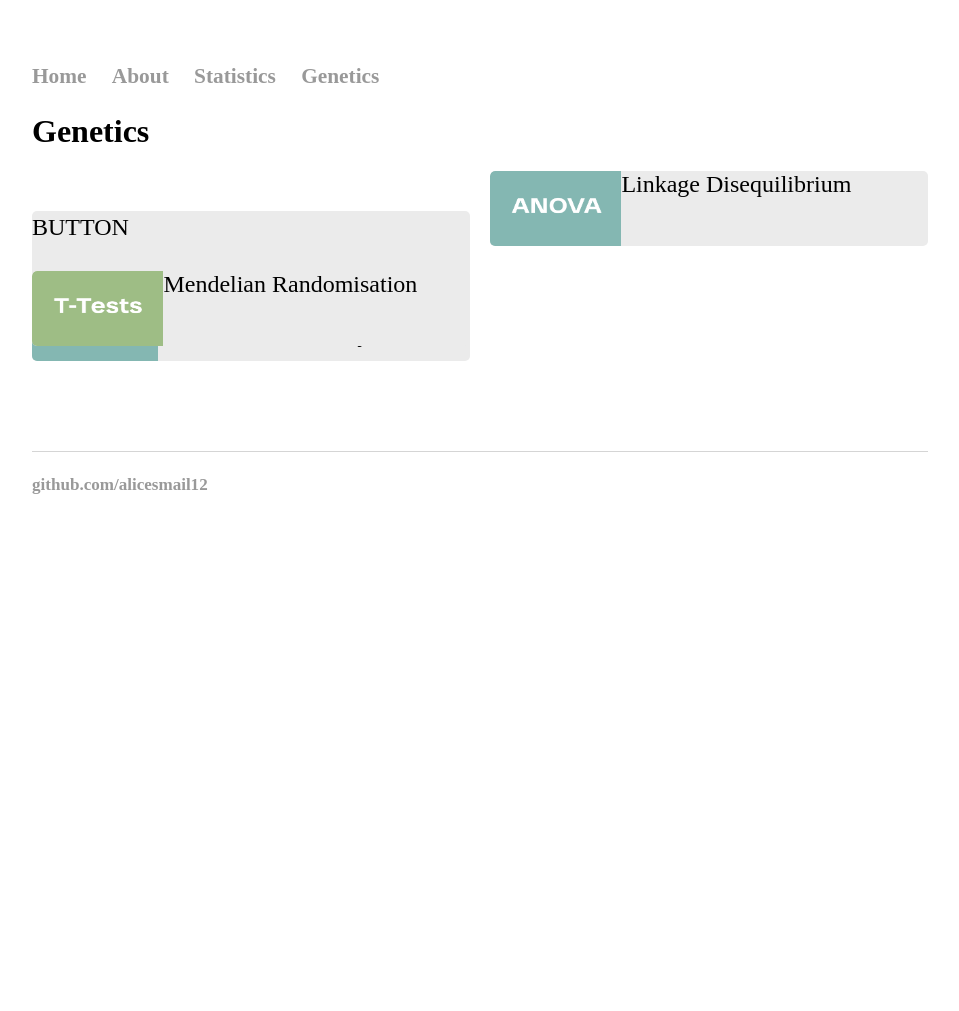
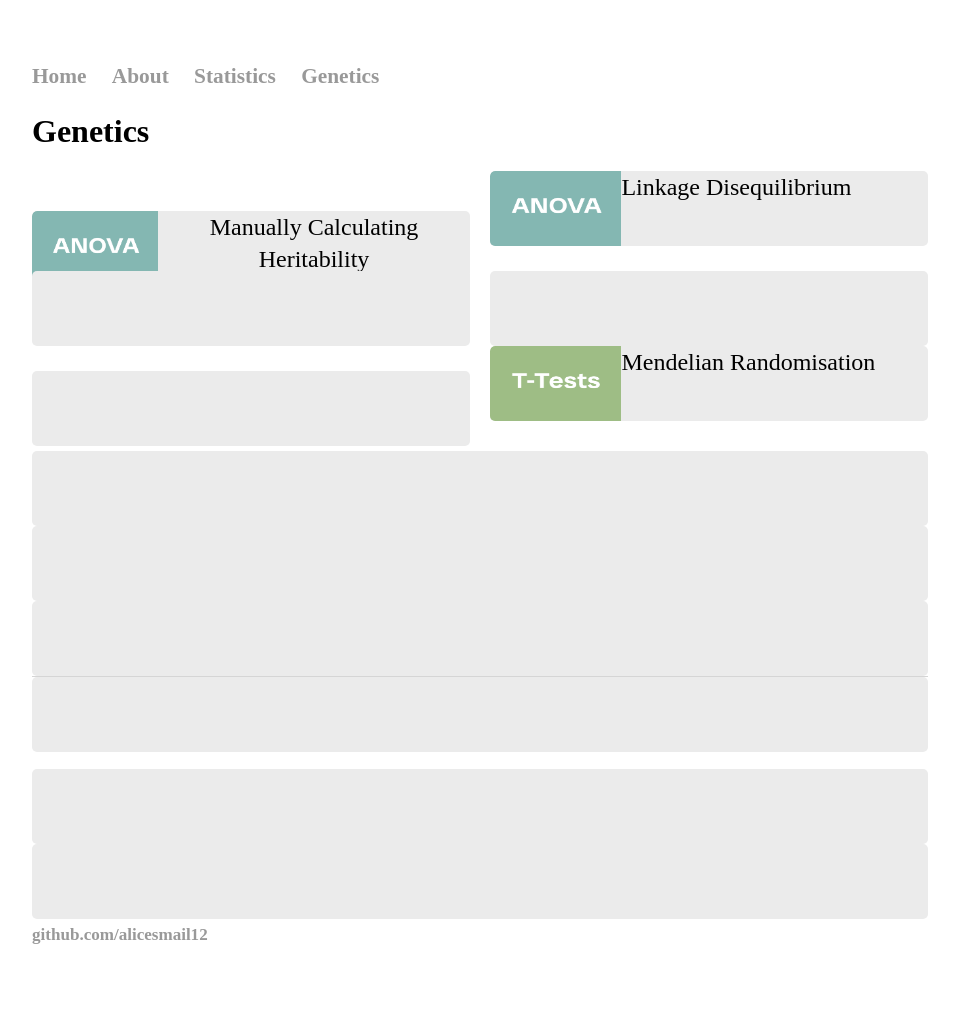
Before and after one commit to alicesmail12/alicesmail12.github.io, a Jekyll site: the page built from Genetics/index.html, in a window 1280 px wide. Shown: the whole page, without its empty margins (160-1119 px from the left). Built offline with Jekyll 4.4.1, drawn with Linux system fonts in a browser that asks for light colours; some web fonts are replaced; before the commit the page ends 900 px from its top, so only the background shows below that.

Commit message:
Update index.html

```diff
--- a/Genetics/index.html
+++ b/Genetics/index.html
@@ -61,7 +61,6 @@
               <li></li><a href="{{ post.url }}" title="{{ post.title }}">{{ post.title }}</a></li>
               {% endfor %}
             </ul>
-            <a href="https://alicesmail12.github.io/Genetics/Manually-Calculating-Heritability-Using-Simulations.html"  class="button">BUTTON</a>
             <a href="https://alicesmail12.github.io/Genetics/Manually-Calculating-Heritability-Using-Simulations.html"  type="button" class="button">
                 <img class="imagefit" src='images/buttons-02.png'/>
                 <buttontext>Manually Calculating Heritability</buttontext>
@@ -69,13 +68,13 @@
 
         </div>
         <div class="grid-item">
-            <button href="/_posts/Linkage-Disequilibrium" type="button" class="button">
+            <a href="https://alicesmail12.github.io/Genetics/Linkage-Disequilibrium.html"  type="button" class="button">
                 <img class="imagefit" src='images/buttons-02.png'/>
                 <buttontext>Linkage Disequilibrium</buttontext>
             </button>
         </div>
         <div class="grid-item">
-            <button href="/_posts/Mendelian-Randomisation" type="button" class="button">
+            <a href="https://alicesmail12.github.io/Genetics/Mendelian-Randomisation.html"  type="button" class="button">
                 <img class="imagefit" src='images/buttons-01.png'/>
                 <buttontext>Mendelian Randomisation</buttontext>
             </button>
```
